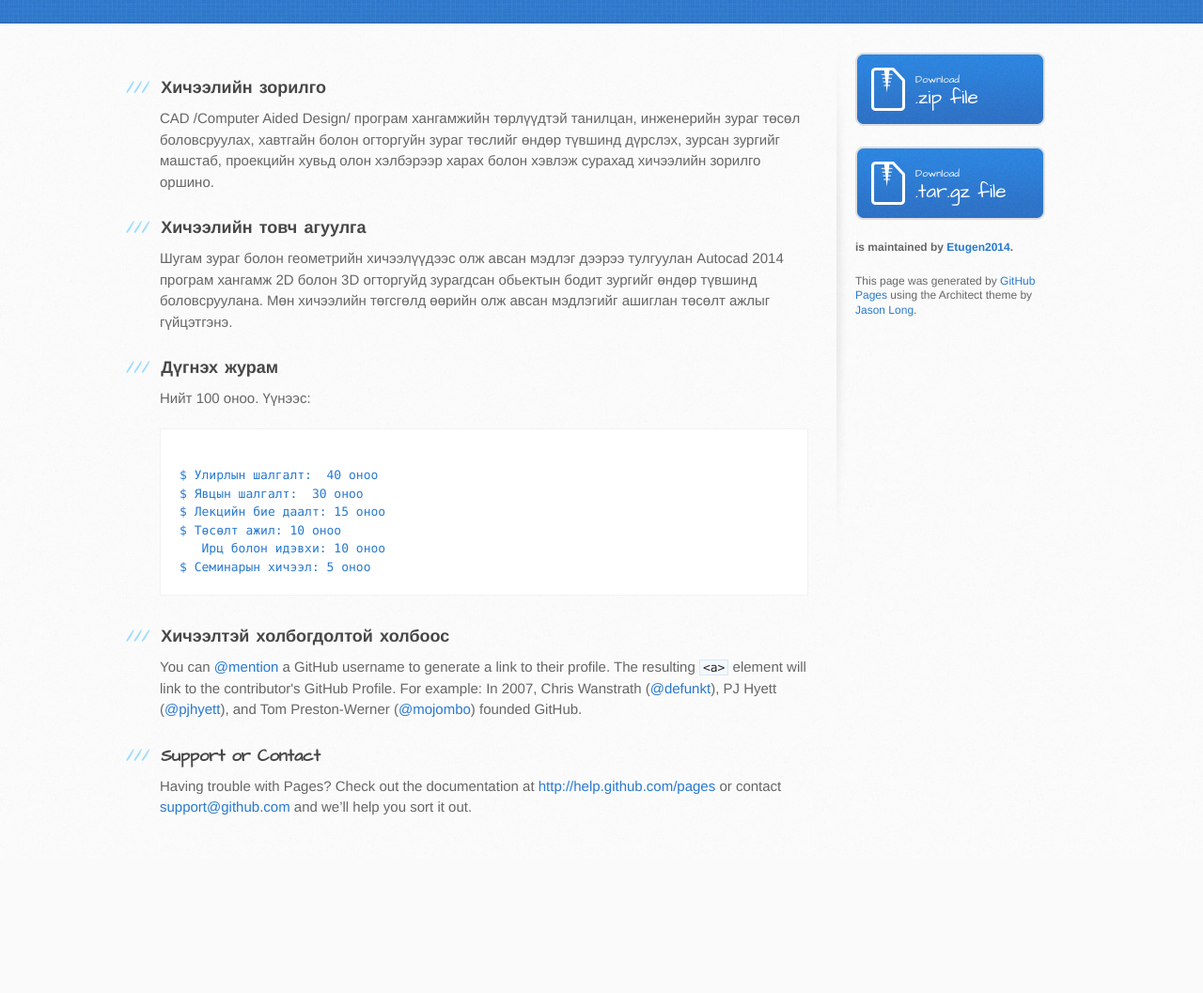
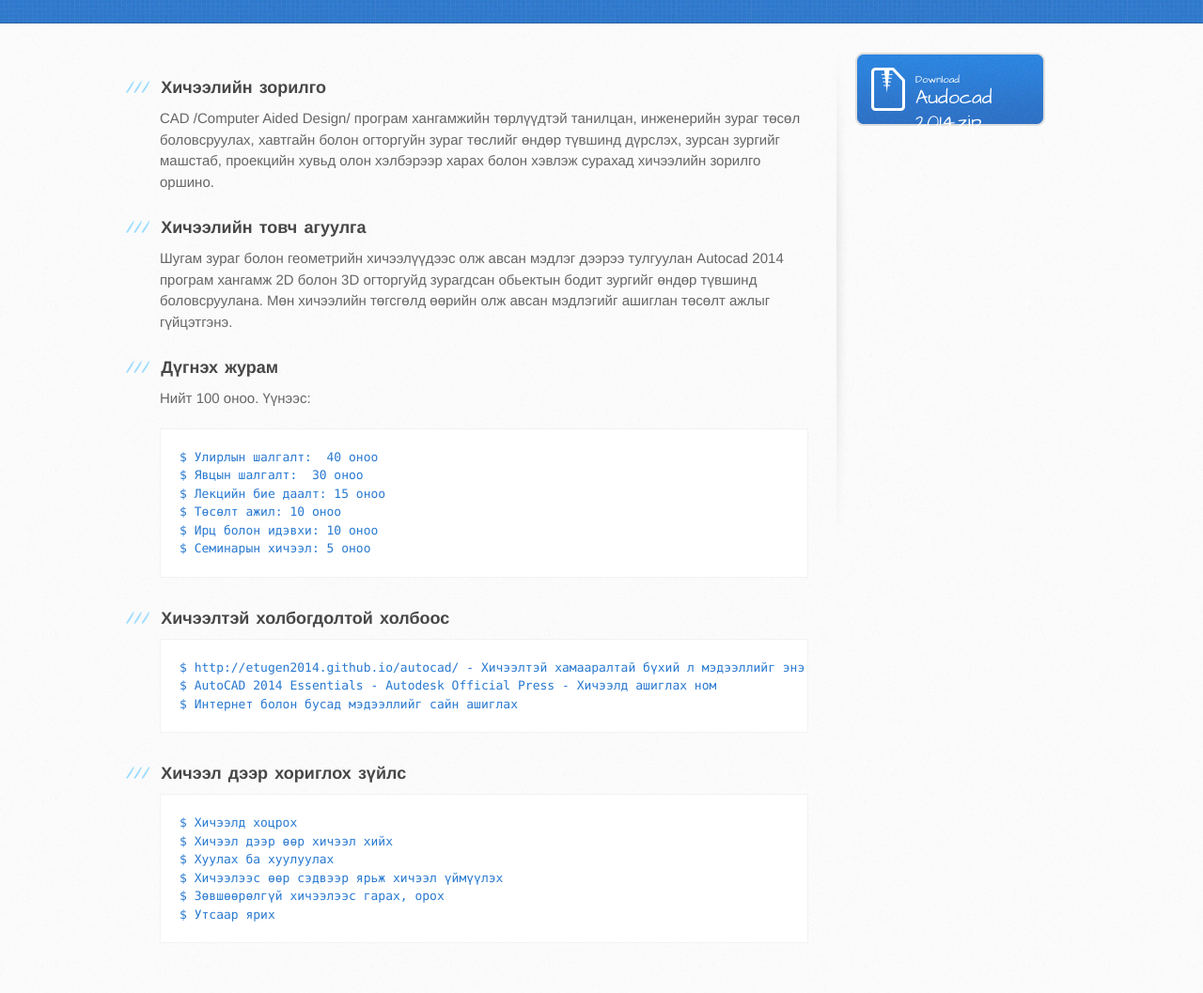
Before and after one commit to Etugen2014/autocad, a plain HTML site: page index.html in a window 1280 px wide. Shown: the part 176-1233 px from the top of the page at 94% size. Before the commit the page ends 1089 px from the top, so only its background shows below. Drawn offline with Linux system fonts and the light colour scheme.

Commit message:
update 11:44, 14/09
Нэмэлт тайлбар хийв.

```diff
--- a/index.html
+++ b/index.html
@@ -13,14 +13,13 @@
     <script src="//html5shiv.googlecode.com/svn/trunk/html5.js"></script>
     <![endif]-->
 
-    <title>Autocad by Etugen2014</title>
   </head>
 
   <body>
     <header>
       <div class="inner">
-        <h1>Autocad</h1>
-        <h2>Autocad 2014 хичээлийн вебсайт</h2>
+        <h1>Autocad 2014</h1>
+        <h2>Этүгэн дээд сургууль, Улирал I</h2>
       </div>
     </header>
 
@@ -42,43 +41,41 @@
 <h3>
 <a name="rather-drive-stick" class="anchor" href="#rather-drive-stick"><span class="octicon octicon-link"></span></a>Дүгнэх журам</h3>
 <p>Нийт 100 оноо. Үүнээс:</p>
-<pre><code>
-$ Улирлын шалгалт:  40 оноо
+<pre><code>$ Улирлын шалгалт:  40 оноо
 $ Явцын шалгалт:  30 оноо
 $ Лекцийн бие даалт: 15 оноо
 $ Төсөлт ажил: 10 оноо
-   Ирц болон идэвхи: 10 оноо
+$ Ирц болон идэвхи: 10 оноо
 $ Семинарын хичээл: 5 оноо
 </code></pre>
 
 <h3>
 <a name="authors-and-contributors" class="anchor" href="#authors-and-contributors"><span class="octicon octicon-link"></span></a>Хичээлтэй холбогдолтой холбоос</h3>
 
-<p>You can <a href="https://github.com/blog/821" class="user-mention">@mention</a> a GitHub username to generate a link to their profile. The resulting <code>&lt;a&gt;</code> element will link to the contributor's GitHub Profile. For example: In 2007, Chris Wanstrath (<a href="https://github.com/defunkt" class="user-mention">@defunkt</a>), PJ Hyett (<a href="https://github.com/pjhyett" class="user-mention">@pjhyett</a>), and Tom Preston-Werner (<a href="https://github.com/mojombo" class="user-mention">@mojombo</a>) founded GitHub.</p>
+<pre><code>$ http://etugen2014.github.io/autocad/ - Хичээлтэй хамааралтай бүхий л мэдээллийг энэ холбоосоос сонирхох боломжтой
+$ AutoCAD 2014 Essentials - Autodesk Official Press - Хичээлд ашиглах ном
+$ Интернет болон бусад мэдээллийг сайн ашиглах
+</code></pre>
 
 <h3>
-<a name="support-or-contact" class="anchor" href="#support-or-contact"><span class="octicon octicon-link"></span></a>Support or Contact</h3>
+<a name="support-or-contact" class="anchor" href="#support-or-contact"><span class="octicon octicon-link"></span></a>Хичээл дээр хориглох зүйлс</h3>
+<pre><code>$ Хичээлд хоцрох
+$ Хичээл дээр өөр хичээл хийх
+$ Хуулах ба хуулуулах
+$ Хичээлээс өөр сэдвээр ярьж хичээл үймүүлэх
+$ Зөвшөөрөлгүй хичээлээс гарах, орох
+$ Утсаар ярих
+</code></pre>
 
-<p>Having trouble with Pages? Check out the documentation at <a href="http://help.github.com/pages">http://help.github.com/pages</a> or contact <a href="mailto:support@github.com">support@github.com</a> and we’ll help you sort it out.</p>
         </section>
 
         <aside id="sidebar">
           <a href="https://github.com/Etugen2014/autocad/zipball/master" class="button">
             <small>Download</small>
-            .zip file
+            Audocad 2014.zip
           </a>
-          <a href="https://github.com/Etugen2014/autocad/tarball/master" class="button">
-            <small>Download</small>
-            .tar.gz file
-          </a>
-
-          <p class="repo-owner"><a href="https://github.com/Etugen2014/autocad"></a> is maintained by <a href="https://github.com/Etugen2014">Etugen2014</a>.</p>
-
-          <p>This page was generated by <a href="https://pages.github.com">GitHub Pages</a> using the Architect theme by <a href="https://twitter.com/jasonlong">Jason Long</a>.</p>
         </aside>
       </div>
     </div>
-
-
   </body>
 </html>
```
